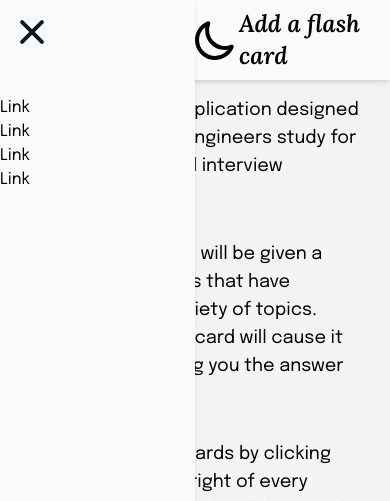
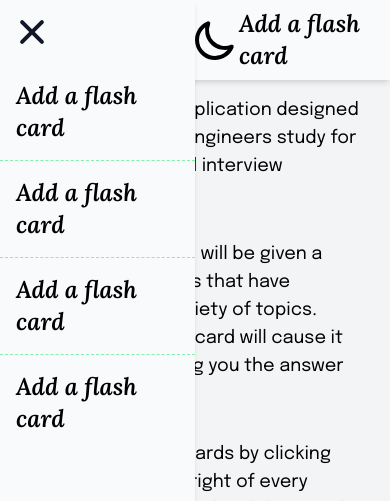
Before and after one commit to alexmkio/leet-cards, a Next.js app: page / in a window 390 px wide. Both pictures are taken after a click on the button 32 px from the left and 32 px from the top of the page. Shown: the top 501 px of the page. Built offline with nearby package versions, Linux system fonts and the light colour scheme; no server answers.

Commit message:
Give mobile menu list items style

```diff
--- a/components/Header.tsx
+++ b/components/Header.tsx
@@ -2,7 +2,7 @@ import { useState } from 'react';
 import { useRouter } from 'next/router'
 import Link from 'next/link'
 import { useTheme } from '../context/ThemeContext'
-import { MoonIcon } from '@heroicons/react/outline'
+import { MoonIcon, PlusIcon } from '@heroicons/react/outline'
 
 export default function Header() {
   const [isOpen, setIsOpen] = useState(false);
@@ -65,13 +65,40 @@ export default function Header() {
           </button>
           <ul className={`${
             isOpen
-              ? "block fixed visable left-0 top-0 translate-x-0 w-6/12 h-full py-24 bg-gray-50 shadow-md transition ease-in-out duration-1000"
-              : "block fixed invisible -translate-x-full w-6/12 h-full py-24 bg-gray-50 shadow-md transition ease-in-out duration-1000"
+              ? "block fixed visable left-0 top-0 translate-x-0 w-6/12 h-full py-16 bg-gray-50 shadow-md divide-y divide-dashed divide-green-300 transition ease-in-out duration-1000 dark:bg-gray-700"
+              : "block fixed invisible -translate-x-full w-6/12 h-full py-16 bg-gray-50 shadow-md transition ease-in-out duration-1000 dark-bg-gray-700"
           }`}>
-            <li>Link</li>
-            <li>Link</li>
-            <li>Link</li>
-            <li>Link</li>
+            <li className="p-4 font-header text-2xl transition duration-300 ease-in-out hover:text-red-500 dark:hover:text-green-300 hover:bg-gray-100 dark:hover:bg-gray-500">
+              <Link href='/add'>
+                <a>
+                  <p>Add a flash card</p>
+                </a>
+              </Link>
+            </li>
+
+            <li className="p-4 font-header text-2xl transition duration-300 ease-in-out hover:text-red-500 dark:hover:text-green-300 hover:bg-gray-100 dark:hover:bg-gray-500">
+              <Link href='/add'>
+                <a>
+                  <p>Add a flash card</p>
+                </a>
+              </Link>
+            </li>
+
+            <li className="p-4 font-header text-2xl transition duration-300 ease-in-out hover:text-red-500 dark:hover:text-green-300 hover:bg-gray-100 dark:hover:bg-gray-500">
+              <Link href='/add'>
+                <a>
+                  <p>Add a flash card</p>
+                </a>
+              </Link>
+            </li>
+
+            <li className="p-4 font-header text-2xl transition duration-300 ease-in-out hover:text-red-500 dark:hover:text-green-300 hover:bg-gray-100 dark:hover:bg-gray-500">
+              <Link href='/add'>
+                <a>
+                  <p>Add a flash card</p>
+                </a>
+              </Link>
+            </li>
           </ul>
         </div>
 
@@ -87,7 +114,7 @@ export default function Header() {
 
         <Link href='/add'>
           <a className="sm:hidden md:block">
-            <h2 className="font-header text-2xl md:text-3xl transition duration-300 ease-in-out hover:text-red-500 dark:hover:text-green-300">Add a flash card</h2>
+            <p className="font-header text-2xl md:text-3xl transition duration-300 ease-in-out hover:text-red-500 dark:hover:text-green-300">Add a flash card</p>
           </a>
         </Link>
 
```
